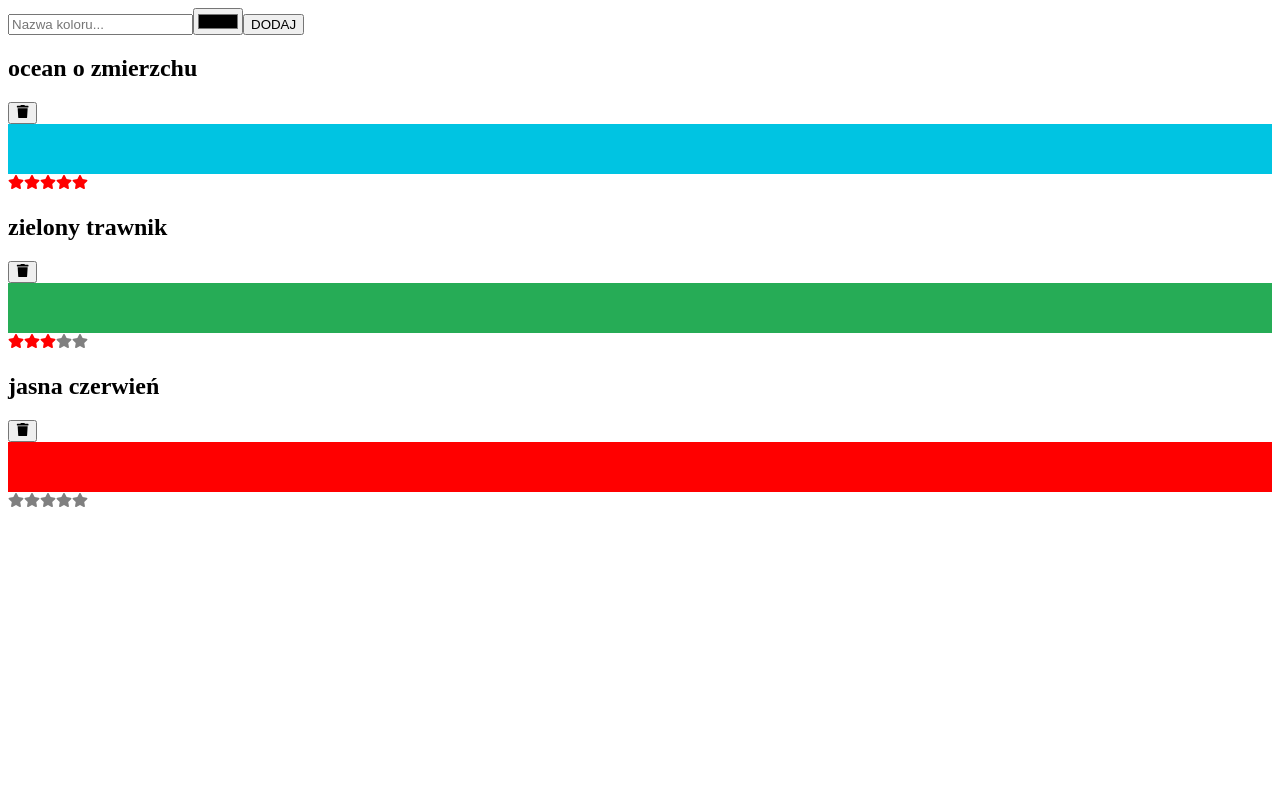
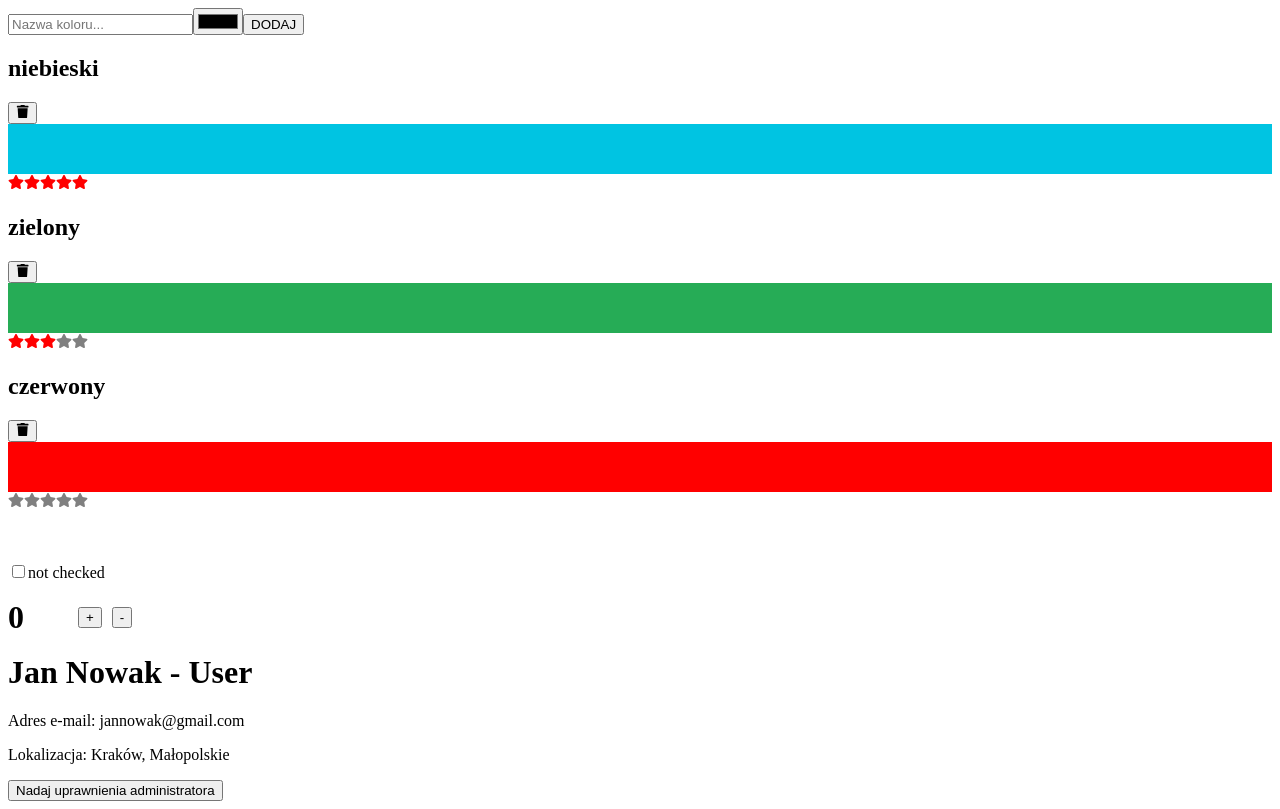
Before and after one commit to mieso/colorOrganizer, a React (Create React App) app: page / in a window 1280 px wide. Built offline with nearby package versions, Linux system fonts and the light colour scheme.

Commit message:
dodatkowe funkcje

```diff
--- a/src/App.js
+++ b/src/App.js
@@ -1,12 +1,18 @@
 import "./styles.css";
 import ColorList from "./ColorList.js";
 import AddColorForm from "./AddColorForm.js";
+import Checkbox from "./przydatneFunkcje/Checkbox";
+import ReducerExample1 from "./przydatneFunkcje/ReducerExample1";
+import ReducerExample2 from "./przydatneFunkcje/ReducerExample2";
 
 export default function App() {
   return (
     <>
       <AddColorForm />
       <ColorList />
+      <Checkbox />
+      <ReducerExample1 />
+      <ReducerExample2 />
     </>
   );
 }
--- a/src/color-data.json
+++ b/src/color-data.json
@@ -1,19 +1,19 @@
 [
     {
         "id": "1",
-        "title": "ocean o zmierzchu",
+        "title": "niebieski",
         "color": "#00c4e2",
         "rating": 5
     },
     {
         "id": "2",
-        "title": "zielony trawnik",
+        "title": "zielony",
         "color": "#26ac56",
         "rating": 3
     },
     {
         "id": "3",
-        "title": "jasna czerwień",
+        "title": "czerwony",
         "color": "#ff0000",
         "rating": 0
     }
--- a/src/index.js
+++ b/src/index.js
@@ -1,11 +1,12 @@
 import React from "react";
+import ReactDOM from "react-dom/client";
 import ColorProvider from "./color-hooks.js";
-import { render } from "react-dom";
 import App from "./App.js";
 
-render(
+const root = ReactDOM.createRoot(document.getElementById("root"));
+
+root.render(
   <ColorProvider>
     <App />
-  </ColorProvider>,
-  document.getElementById("root")
+  </ColorProvider>
 );
--- /dev/null
+++ b/src/przydatneFunkcje/Checkbox.js
@@ -0,0 +1,13 @@
+import React from "react";
+import { useReducer } from "react";
+
+export default function Checkbox() {
+    const [checked, toggle] = useReducer(checked => !checked, false);
+
+    return (
+        <div style={{ "marginTop": "50px" }}>
+            <input type="checkbox" value={checked} onChange={toggle} />
+            {checked ? "checked" : "not checked"}
+        </div>
+    )
+}
--- /dev/null
+++ b/src/przydatneFunkcje/ReducerExample1.js
@@ -0,0 +1,18 @@
+import React from "react";
+import { useReducer } from "react";
+
+export default function ReducerExample1() {
+    const [number, setNumber] = useReducer(
+        (number, newNumber) => number + newNumber, 0
+    );
+
+    return (
+        <>
+            <div style={{ "display": "flex", "flexDirection": "row", "height": "30px", "alignItems": "center", "marginTop": "20px" }}>
+                <h1 style={{ "marginRight": "30px", "width": "40px" }}>{number}</h1>
+                <button onClick={() => setNumber(30)} style={{ "marginRight": "10px" }}>+</button>
+                <button onClick={() => setNumber(-30)}>-</button>
+            </div>
+        </>
+    )
+}
--- /dev/null
+++ b/src/przydatneFunkcje/ReducerExample2.js
@@ -0,0 +1,37 @@
+import React from "react";
+import { useReducer } from "react";
+import { v4 } from "uuid";
+
+const firstUser = {
+    id: v4(),
+    firstName: "Jan",
+    lastName: "Nowak",
+    city: "Kraków",
+    state: "Małopolskie",
+    email: "jannowak@gmail.com",
+    admin: false
+}
+
+
+
+export default function ReducerExample2() {
+    const [user, setUser] = useReducer(
+        (user, newDetails) => ({ ...user, ...newDetails }),
+        firstUser
+    );
+
+    return (
+        <div>
+            <h1>
+                {user.firstName} {user.lastName} - {user.admin ? "Admin" : "User"}
+            </h1>
+            <p>Adres e-mail: {user.email}</p>
+            <p>
+                Lokalizacja: {user.city}, {user.state}
+            </p>
+            <button onClick={() => {
+                setUser({ admin: true });
+            }}>Nadaj uprawnienia administratora</button>
+        </div>
+    )
+}
```
